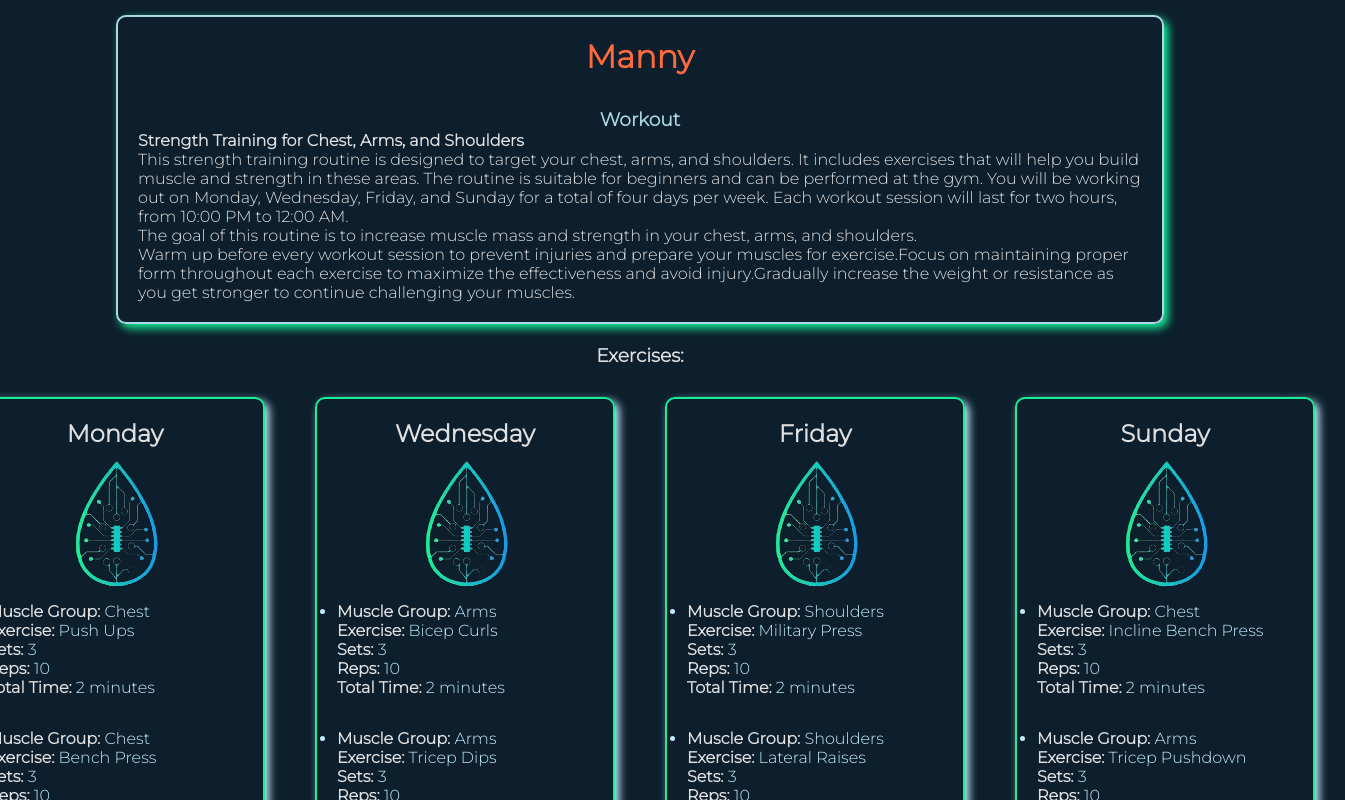
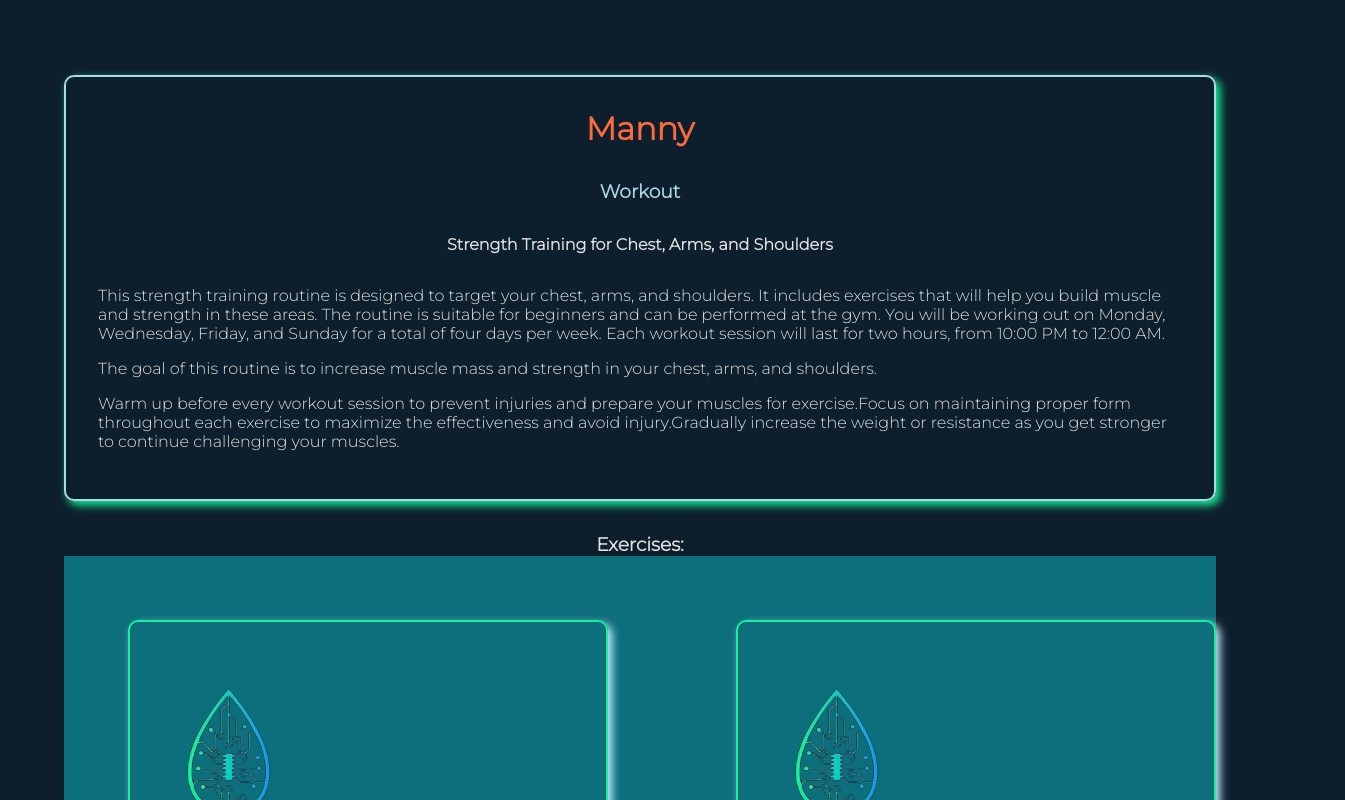
Before and after one commit to theMVPshop/workoutPlanner, a React (Create React App) app in the folder sweat-smart/: page / in a window 1280 px wide. Shown: the part 2000-2800 px from the top of the page, 1345 px wide, since content can reach past the window. Built offline with nearby package versions, Linux system fonts and the light colour scheme.

Commit message:
practice-card

```diff
--- a/sweat-smart/src/components/ResultsPage/PracticeCard.css
+++ b/sweat-smart/src/components/ResultsPage/PracticeCard.css
@@ -6,9 +6,11 @@
     color: white;
     border-radius: 10px;
     box-shadow: 0px 0px 10px rgba(0, 0, 0, 0.1);
-    padding: 0px;
-    margin: 0px;
-    padding: 4rem 6rem;
+    padding: 2rem;
+    margin: 2rem;
+
+    /* padding: 2rem 2rem; */
+    /* width: 100%; */
 
 
 }
@@ -22,17 +24,25 @@
     text-align: center;
     color: lightblue;
     margin-top: 2rem;
+    margin-bottom: 2rem;
 
 }
 
+.routine {
+    margin-bottom: 2rem;
+    text-align: center;
+}
+
 .card-header {
+
     border-radius: 10px;
     border: 2px solid lightblue;
-    padding: 10px;
+    /* padding: 10px; */
     color: white;
-    padding: 20px;
-    margin: 20px;
+    padding: 2rem;
+    margin: 2rem;
     box-shadow: 4px 4px 8px 0.2px #15f099;
+    width: 100%;
 
 }
 
@@ -40,28 +50,39 @@
     border: 2px solid #15F099 ;
     border-radius: 10px;
     box-shadow: 4px 4px 8px 0.2px #C2EBFF;
-    padding: 20px;
-    margin: 20px;
+    padding: 2rem;
+    margin: 2rem;
     text-align: center;
-    width: 300px;
+    /* width: 300px; */
+    width: 100%;
     /* flex: 0 0 auto; */
     /* width: calc(50% - 20px); */
+    /* max-width: 500px; */
+    /* box-sizing: border-box; */
 
 
 }
 
 .days-container {
     display: grid;
-    grid-template-columns: repeat(2, 1fr);
+    grid-template-columns: repeat(1, 1fr);
+    /* grid-template-columns: repeat(2, 1fr); */
     /* grid-auto-rows: minmax(auto, max-content); */
-    gap: 10px;
+    /* gap: 10px; */
     /* overflow-y: auto; */
     /* max-height: calc(100% - 100%); */
-    padding: 10px;
-    /* margin: 10px; */
+
     /* max-height: 75vh; */
     justify-content: center;
     /* align-content: start; */
+    width: 100%;
+    box-sizing: border-box;
+    justify-content: center;
+    align-items: center;
+    padding: 2rem;
+
+
+
 
     /* display: flex;
     flex-wrap: nowrap;
@@ -72,6 +93,7 @@
     color: #C2EBFF;
     margin-bottom: 2rem;
    text-align: left;
+   list-style-type: none;
    /* display: inline-block; */
 }
 
@@ -100,29 +122,106 @@
         letter-spacing: 0.25em;
         background-color: var(--color-bg);
         box-shadow: 0 0 30px var(--second-color);
+        /* margin-bottom: 1rem; */
 }
 
 .image-container {
     margin-top: 2rem;
     margin-bottom: 2rem;
+    /* max-width: fit-content; */
+}
+
+ .additional-info {
+    max-width: 100%;
+    margin-top: 2rem;
+}
+
+.additional-info iframe {
+    width: 100%;
+}
+
+p {
+    margin-bottom: 1rem;
 }
 
 
-@media (max-width: 768px) {
-    .days {
-      display: block;
-    }
-  }
+/* @media (max-width: 768px) { */
+    /* .days {
+      /* display: flex;  */
+      /* max-width: none; */
+    /* }  */
+
+
+    /* .days-container { */
+        /* display: grid;  */
+        /* grid-template-columns: repeat(2, 1fr); */
+        /* grid-auto-rows: minmax(auto, max-content); */
+        /* gap: 10px; */
+        /* overflow-y: auto; */
+        /* max-height: calc(100% - 100%); */
+        /* padding: 10px; */
+        /* margin: 10px; */
+        /* max-height: 75vh; */
+        /* justify-content: center; */
+        /* align-content: start; */
+
+
+        /* display: flex;
+        flex-wrap: nowrap;
+        overflow-x: auto; */
+    /* } */
+
+    /* .image-container {
+
+    } */
+
+/* } */
+
 
 
 @media (min-width: 768px) {
     .days-container {
-      display: flex;
-      flex-wrap: nowrap;
+      display: grid;
+      grid-template-columns: repeat(2, 1fr);
+      /* flex-wrap: nowrap;  */
+      gap: 8rem;
+      /* padding: 2rem; */
+      /* padding-left: 0px; */
+      margin: 0 auto;
+      max-width: 100vw;
+      /* display: flex;
+      justify-content: space-between;
+      flex-wrap: wrap;
+      justify-content: center;
+      align-items: center;
+      width: 50%; */
+
+      background-color: var(--second-color);
+
     }
 
-    .days > div {
+    .days {
+        /* max-width: none; */
+        display: flex;
+        flex-direction: column;
+
+    }
+
+    /* .card-list {
+        display: flex;
+        align-items: center;
+        justify-content: center;
+    } */
+
+    .image-container {
+        max-width: fit-content;
+
+    }
+
+
+
+     /* .days > div {
       flex: 0 0 calc(33.33% - 20px);
       margin: 10px;
-    }
+    } */
   }
--- a/sweat-smart/src/components/ResultsPage/PracticeCard.js
+++ b/sweat-smart/src/components/ResultsPage/PracticeCard.js
@@ -1,6 +1,7 @@
 import React from "react";
 import results from "./results";
 import "./PracticeCard.css";
+// import "./PracticeCard01.css"
 import { useeffect, useState } from "react";
 import { images } from "../../constants";
 
@@ -18,11 +19,11 @@ const PracticeCard = () => {
   };
 
   return (
-    <div className="card section__padding">
-      <div className="card-header section__padding">
+    <div className="card">
+      <div className="card-header">
         <h1 className="users-name">{workoutData.name}</h1>
         <h3 className="workout-breakdown">Workout</h3>
-        <h4>{workoutData.routine}</h4>
+        <h4 className="routine">{workoutData.routine}</h4>
         <p>{workoutData.summary}</p>
         <p>{workoutData.goal}</p>
         <p>{workoutData.additionalTips}</p>
@@ -34,10 +35,11 @@ const PracticeCard = () => {
       <div className="days-container">
         {workoutData.exercises.map((exerciseDay, index) => (
           <div className="days" key={index}>
-            <h2>{Object.keys(exerciseDay)[0]}</h2>
             <div className="image-container">
               <img src={images.LOGO1} alt="logo" />
             </div>
+            <h2>{Object.keys(exerciseDay)[0]}</h2>
+
 
             <ul>
               {exerciseDay[Object.keys(exerciseDay)[0]].map((exercise, i) => (
```
Also changed, not shown: sweat-smart/src/components/ResultsPage/PracticeCard01.css (added).
